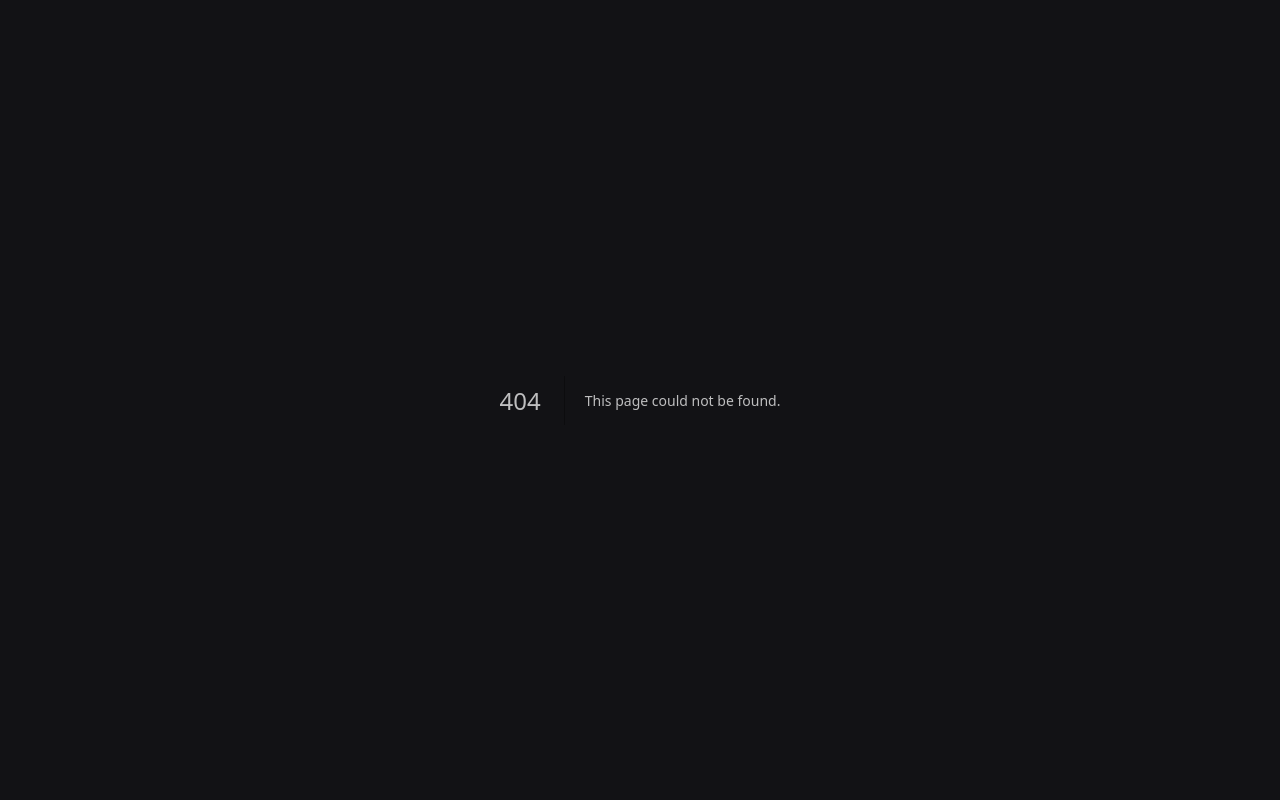
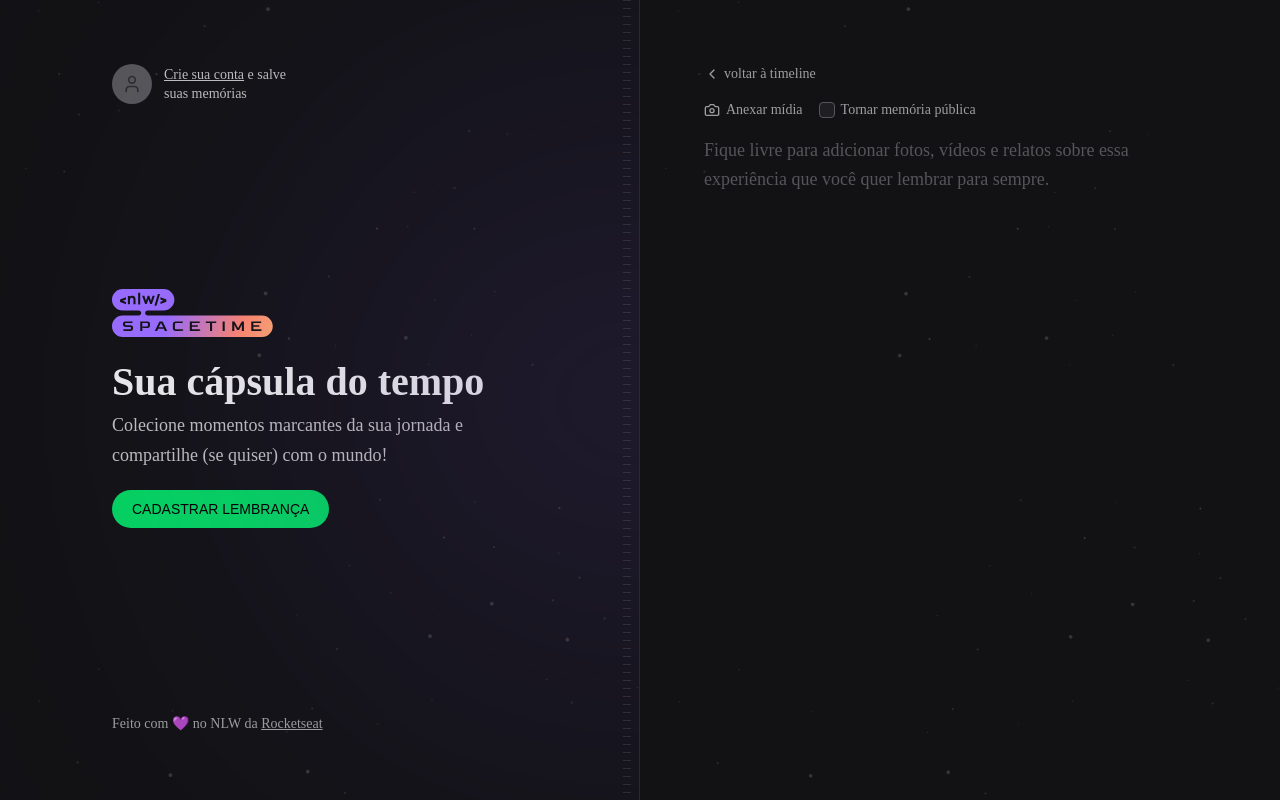
Before and after one commit to julianomoser/spacetime, a Next.js app in the folder web/: page /memories/new in a window 1280 px wide. Before the commit this address had no page. Built offline with nearby package versions, Linux system fonts and the light colour scheme; no server answers; a web font is replaced by a local one.

Commit message:
Implementado definição de layout das rotas e middleware de autenticação
Rota de logout
Página de nova memória

```diff
--- a/web/package.json
+++ b/web/package.json
@@ -27,6 +27,7 @@
   },
   "devDependencies": {
     "@rocketseat/eslint-config": "^1.2.0",
+    "@tailwindcss/forms": "^0.5.3",
     "prettier-plugin-tailwindcss": "^0.3.0"
   }
 }
--- a/web/src/app/api/auth/callback/route.ts
+++ b/web/src/app/api/auth/callback/route.ts
@@ -5,13 +5,15 @@
   const { searchParams } = new URL(request.url)
   const code = searchParams.get('code')
 
+  const redirectTo = request.cookies.get('redirectTo')?.value
+
   const registerResponse = await api.post('/register', {
     code,
   })
 
   const { token } = registerResponse.data
 
-  const redirectURL = new URL('/', request.url)
+  const redirectURL = redirectTo ?? new URL('/', request.url)
 
   const cookieExpiresInSeconds = 60 * 60 * 24 * 30
 
--- /dev/null
+++ b/web/src/app/api/auth/logout/route.ts
@@ -0,0 +1,11 @@
+import { NextRequest, NextResponse } from 'next/server'
+
+export async function GET(request: NextRequest) {
+  const redirectURL = new URL('/', request.url)
+
+  return NextResponse.redirect(redirectURL, {
+    headers: {
+      'Set-Cookie': `token=; Path=/; max-age=0;`,
+    },
+  })
+}
--- a/web/src/app/layout.tsx
+++ b/web/src/app/layout.tsx
@@ -1,9 +1,15 @@
 import './globals.css'
+import { ReactNode } from 'react'
 import {
   Roboto_Flex as Roboto,
   Bai_Jamjuree as BaiJamjuree,
 } from 'next/font/google'
-import { ReactNode } from 'react'
+
+import { Hero } from '@/components/Hero'
+import { Profile } from '@/components/Profile'
+import { SignIn } from '@/components/SignIn'
+import { Copyright } from '@/components/Copyright'
+import { cookies } from 'next/headers'
 
 const roboto = Roboto({ subsets: ['latin'], variable: '--font-rotobo' })
 const baiJamjuree = BaiJamjuree({
@@ -19,12 +25,36 @@
 }
 
 export default function RootLayout({ children }: { children: ReactNode }) {
+  const isAuthenticated = cookies().has('token')
+
   return (
     <html lang="en">
       <body
         className={`${roboto.variable} ${baiJamjuree.variable} bg-gray-900 font-sans text-gray-100`}
       >
-        {children}
+        <main className="grid min-h-screen grid-cols-2">
+          <div
+            className={`relative flex flex-col items-start justify-between overflow-hidden
+        border-r border-white/10 bg-[url(../assets/bg-stars.svg)] bg-cover px-28 py-16`}
+          >
+            {/* Blur */}
+            <div
+              className={`absolute right-0 top-1/2 h-[288px] w-[526px] -translate-y-1/2 translate-x-1/2
+          rounded-full bg-purple-700 opacity-50 blur-full`}
+            />
+
+            {/* Stripes */}
+            <div className="absolute bottom-0 right-2 top-0 w-2 bg-stripes" />
+
+            {isAuthenticated ? <Profile /> : <SignIn />}
+            <Hero />
+            <Copyright />
+          </div>
+
+          <div className="flex flex-col bg-[url(../assets/bg-stars.svg)] bg-cover p-16">
+            {children}
+          </div>
+        </main>
       </body>
     </html>
   )
--- /dev/null
+++ b/web/src/app/memories/new/page.tsx
@@ -0,0 +1,52 @@
+import { Camera, ChevronLeft } from 'lucide-react'
+import Link from 'next/link'
+
+export default function NewMemory() {
+  return (
+    <div className="flex flex-1 flex-col gap-4">
+      <Link
+        href="/"
+        className="flex items-center gap-1 text-sm text-gray-200 hover:text-gray-100"
+      >
+        <ChevronLeft className="h-4 w-4" />
+        voltar à timeline
+      </Link>
+
+      <form className="flex flex-1 flex-col gap-2">
+        <div className="flex items-center gap-4">
+          <label
+            htmlFor="media"
+            className="flex cursor-pointer items-center gap-1.5 text-sm text-gray-200 hover:text-gray-100"
+          >
+            <Camera className="h-4 w-4" />
+            Anexar mídia
+          </label>
+
+          <label
+            htmlFor="isPublic"
+            className="flex items-center gap-1.5 text-sm text-gray-200 hover:text-gray-100"
+          >
+            <input
+              type="checkbox"
+              name="isPublic"
+              id="isPublic"
+              value="true"
+              className="h-4 w-4 rounded border-gray-400 bg-gray-700 text-purple-500"
+            />
+            Tornar memória pública
+          </label>
+        </div>
+
+        <input type="file" id="media" className="invisible h-0 w-0" />
+
+        <textarea
+          name="content"
+          spellCheck={false}
+          className={`w-full flex-1 resize-none rounded border-0 bg-transparent p-0
+          text-lg leading-relaxed text-gray-100 placeholder:text-gray-400 focus:ring-0`}
+          placeholder="Fique livre para adicionar fotos, vídeos e relatos sobre essa experiência que você quer lembrar para sempre."
+        />
+      </form>
+    </div>
+  )
+}
--- a/web/src/app/page.tsx
+++ b/web/src/app/page.tsx
@@ -1,37 +1,5 @@
-import { cookies } from 'next/headers'
-
-import { Copyright } from '@/components/Copyright'
 import { EmptyMemories } from '@/components/EmptyMemories'
-import { Hero } from '@/components/Hero'
-import { SignIn } from '@/components/SignIn'
-import { Profile } from '@/components/Profile'
 
 export default function Home() {
-  const isAuthenticated = cookies().has('token')
-
-  return (
-    <main className="grid min-h-screen grid-cols-2">
-      <div
-        className={`relative flex flex-col items-start justify-between overflow-hidden
-        border-r border-white/10 bg-[url(../assets/bg-stars.svg)] bg-cover px-28 py-16`}
-      >
-        {/* Blur */}
-        <div
-          className={`absolute right-0 top-1/2 h-[288px] w-[526px] -translate-y-1/2 translate-x-1/2
-          rounded-full bg-purple-700 opacity-50 blur-full`}
-        />
-
-        {/* Stripes */}
-        <div className="absolute bottom-0 right-2 top-0 w-2 bg-stripes" />
-
-        {isAuthenticated ? <Profile /> : <SignIn />}
-        <Hero />
-        <Copyright />
-      </div>
-
-      <div className="flex flex-col bg-[url(../assets/bg-stars.svg)] bg-cover p-16">
-        <EmptyMemories />
-      </div>
-    </main>
-  )
+  return <EmptyMemories />
 }
--- a/web/src/components/Hero.tsx
+++ b/web/src/components/Hero.tsx
@@ -1,5 +1,6 @@
 import Image from 'next/image'
 import nlwLogo from '../assets/nlw-spacetime-logo.svg'
+import Link from 'next/link'
 
 export function Hero() {
   return (
@@ -16,13 +17,13 @@
         </p>
       </div>
 
-      <a
+      <Link
         className={`inline-block rounded-full bg-green-500 px-5 py-3 font-alt
             text-sm uppercase leading-none text-black hover:bg-green-600`}
-        href=""
+        href="/memories/new"
       >
         CADASTRAR LEMBRANÇA
-      </a>
+      </Link>
     </div>
   )
 }
--- a/web/src/components/Profile.tsx
+++ b/web/src/components/Profile.tsx
@@ -16,7 +16,10 @@
 
       <p className="max-w-[140px] text-sm leading-snug">
         {name}
-        <a href="" className="block text-red-400 hover:text-red-300">
+        <a
+          href="/api/auth/logout"
+          className="block text-red-400 hover:text-red-300"
+        >
           Quero sair
         </a>
       </p>
--- a/web/src/lib/api.ts
+++ b/web/src/lib/api.ts
@@ -1,5 +1,5 @@
 import axios from 'axios'
 
 export const api = axios.create({
-  baseURL: 'http://localhost:3333',
+  baseURL: 'http://192.168.15.3:3333',
 })
--- a/web/tailwind.config.js
+++ b/web/tailwind.config.js
@@ -69,5 +69,5 @@
       },
     },
   },
-  plugins: [],
+  plugins: [require('@tailwindcss/forms')],
 }
```
Also changed, not shown: web/src/middleware.ts (added, +21 -0 lines), 2 other files (tests, documents, lock files or other folders).
